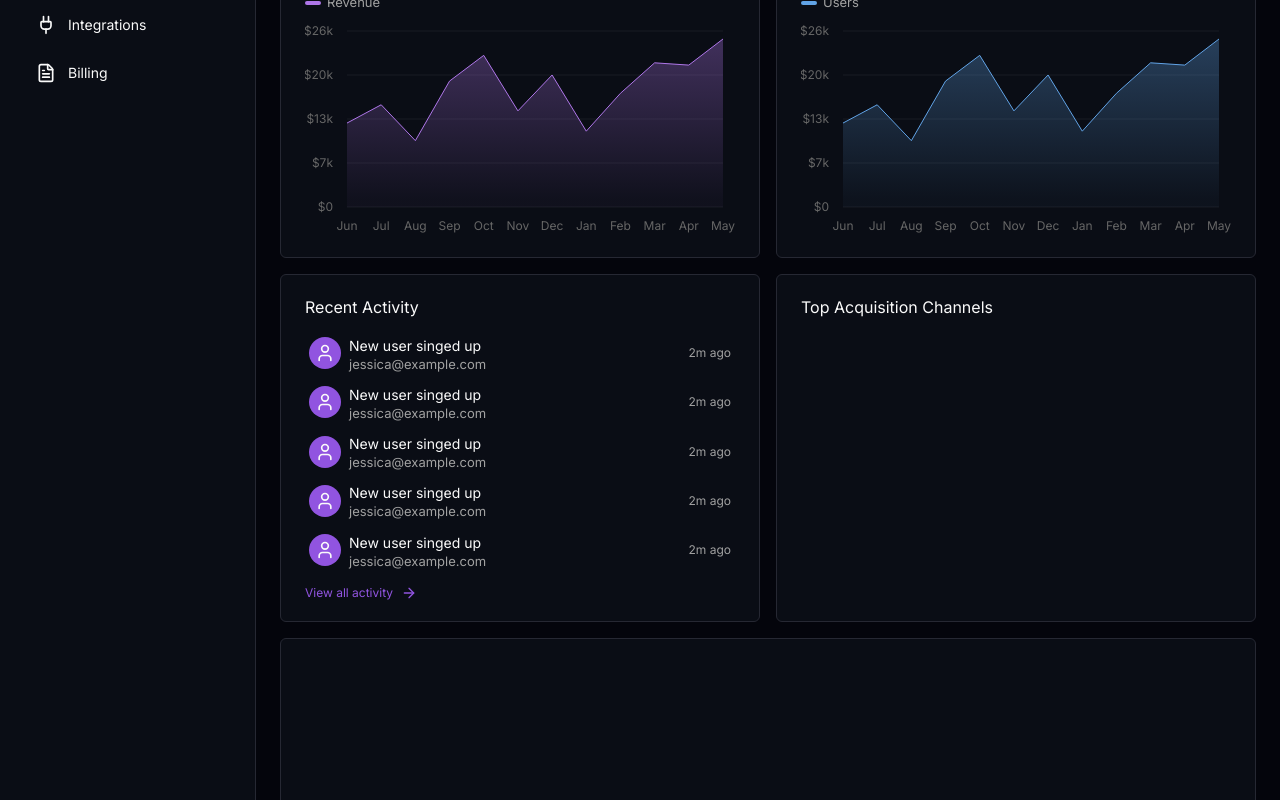
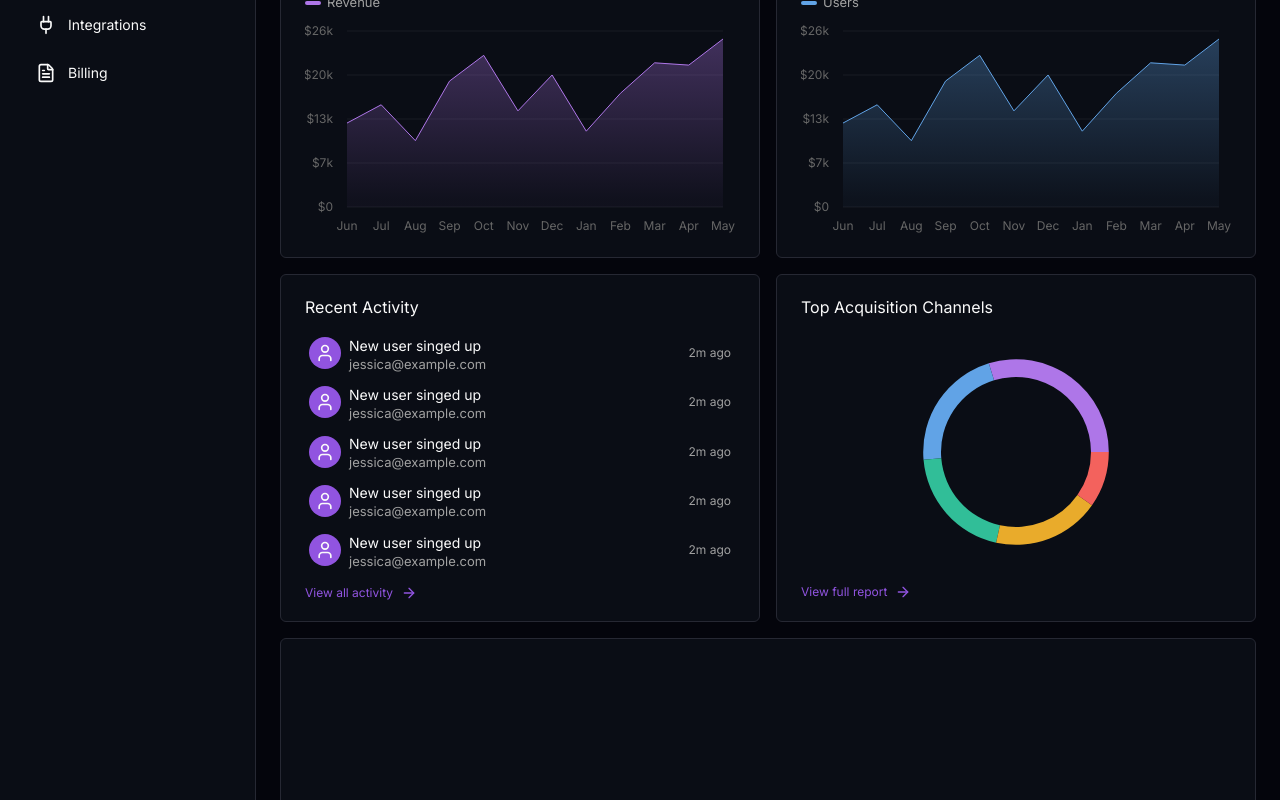
Before and after one commit to svsxn/metricly, a Next.js app: page / in a window 1280 px wide. Shown: the part 392-1192 px from the top of the page. Built offline with nearby package versions, Linux system fonts and the light colour scheme.

Commit message:
feat: add pie chart

```diff
--- a/src/components/dashboard/acquisition-channels.tsx
+++ b/src/components/dashboard/acquisition-channels.tsx
@@ -1,4 +1,6 @@
+import { ArrowRightIcon } from "lucide-react";
 import Card from "../card";
+import ChartPie from "./charts/chart-pie";
 
 export default function AcquisitionChannels() {
   return (
@@ -8,7 +10,15 @@ export default function AcquisitionChannels() {
       }}
       className="col-span-4 sm:col-span-2"
     >
-      <></>
+      <ChartPie />
+      <div className="group flex gap-2 hover:cursor-pointer">
+        <span className="text-primary text-xs">View full report</span>
+        <ArrowRightIcon
+          color="var(--primary)"
+          size={16}
+          className="group-hover:translate-x-1 transition-transform"
+        />
+      </div>
     </Card>
   );
 }
--- a/src/components/dashboard/charts/line-chart.tsx
+++ b/src/components/dashboard/charts/chart-area.tsx
@@ -36,7 +36,7 @@ type Props = {
   seriesLabel: string;
 };
 
-export default function LineChart({ color, seriesLabel }: Props) {
+export default function ChartArea({ color, seriesLabel }: Props) {
   const gradientId = useId();
 
   const formatYAxis = (value: number) => {
--- /dev/null
+++ b/src/components/dashboard/charts/chart-pie.tsx
@@ -0,0 +1,62 @@
+"use client";
+
+import {
+  ChartConfig,
+  ChartContainer,
+  ChartTooltip,
+  ChartTooltipContent,
+} from "@/components/ui/chart";
+import { Pie, PieChart } from "recharts";
+
+const chartData = [
+  { browser: "chrome", visitors: 275, fill: "var(--color-chrome)" },
+  { browser: "safari", visitors: 200, fill: "var(--color-safari)" },
+  { browser: "firefox", visitors: 187, fill: "var(--color-firefox)" },
+  { browser: "edge", visitors: 173, fill: "var(--color-edge)" },
+  { browser: "other", visitors: 90, fill: "var(--color-other)" },
+];
+
+const chartConfig = {
+  visitors: {
+    label: "Visitors",
+  },
+  chrome: {
+    label: "Chrome",
+    color: "var(--chart-1)",
+  },
+  safari: {
+    label: "Safari",
+    color: "var(--chart-2)",
+  },
+  firefox: {
+    label: "Firefox",
+    color: "var(--chart-3)",
+  },
+  edge: {
+    label: "Edge",
+    color: "var(--chart-4)",
+  },
+  other: {
+    label: "Other",
+    color: "var(--chart-5)",
+  },
+} satisfies ChartConfig;
+
+export default function ChartPie() {
+  return (
+    <ChartContainer config={chartConfig} className="max-h-62.5">
+      <PieChart>
+        <ChartTooltip
+          cursor={false}
+          content={<ChartTooltipContent hideLabel />}
+        />
+        <Pie
+          data={chartData}
+          dataKey="visitors"
+          nameKey="browser"
+          innerRadius={75}
+        />
+      </PieChart>
+    </ChartContainer>
+  );
+}
--- a/src/components/dashboard/over-time.tsx
+++ b/src/components/dashboard/over-time.tsx
@@ -7,7 +7,7 @@ import {
   SelectValue,
 } from "../ui/select";
 import Card from "../card";
-import LineChart from "./charts/line-chart";
+import ChartArea from "./charts/chart-area";
 
 type Props = {
   title: string;
@@ -36,7 +36,7 @@ export default function OverTime({ title, color, seriesLabel }: Props) {
       }}
       className="col-span-4 lg:col-span-2"
     >
-      <LineChart color={color} seriesLabel={seriesLabel} />
+      <ChartArea color={color} seriesLabel={seriesLabel} />
     </Card>
   );
 }
```
